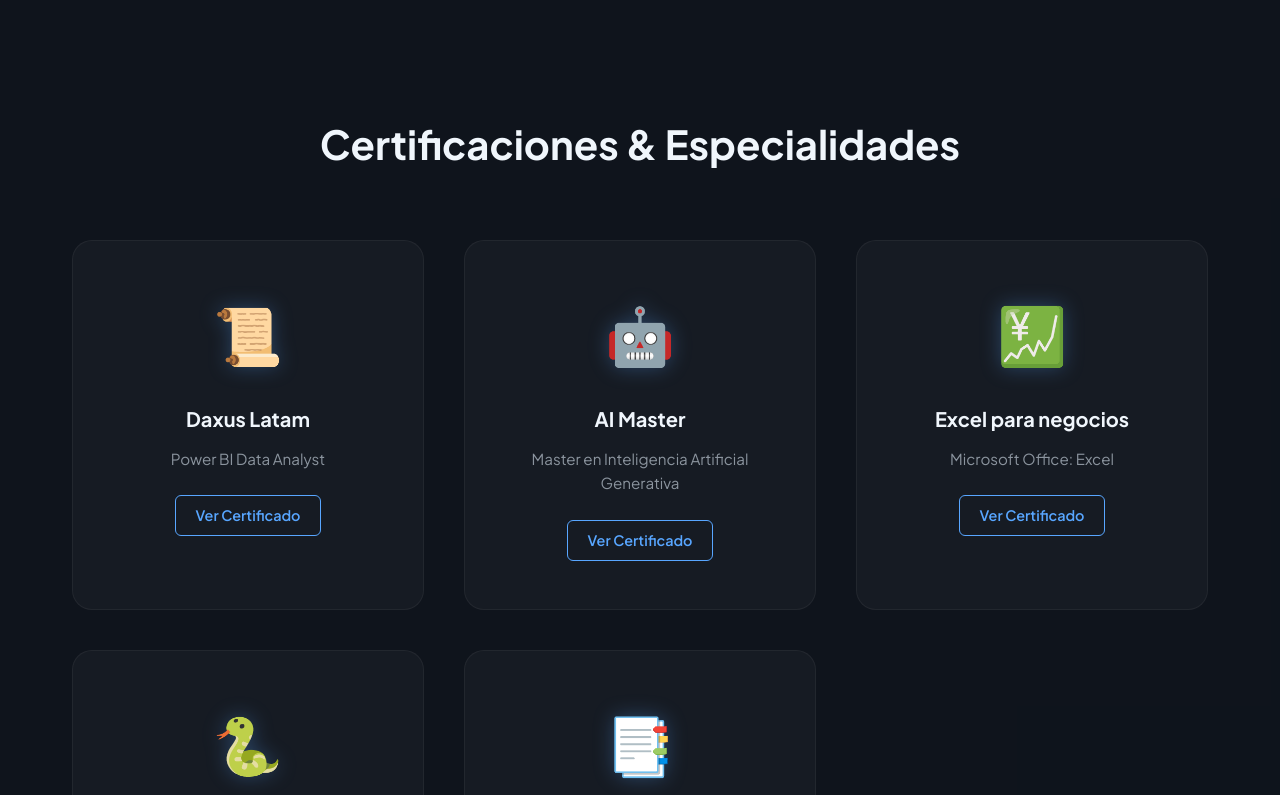
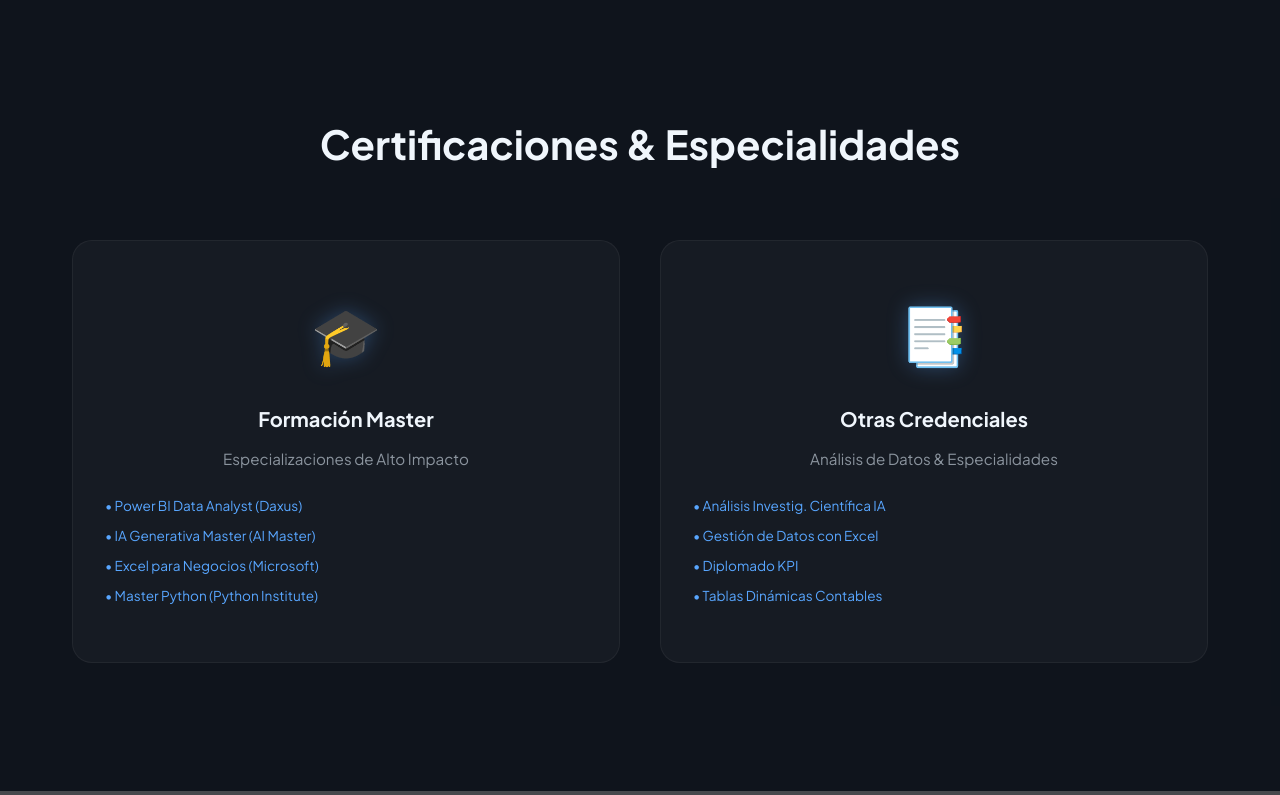
Before and after one commit to dataanalysis86powerbi-hash/Pagina-web, a Flask app: page / in a window 1280 px wide. Shown: the part 4883-5678 px from the top of the page. Run offline with Flask 3, Linux system fonts and the light colour scheme; some libraries are stand-ins or nearby versions; grey boxes are pictures that could not be loaded.

Commit message:
Unificación de diseño en Certificaciones con formato de lista profesional

```diff
--- a/templates/index.html
+++ b/templates/index.html
@@ -223,31 +223,20 @@
         <div class="container">
             <h2 class="section-title">Certificaciones & Especialidades</h2>
             <div class="cert-grid">
+                <!-- Credenciales Principales -->
                 <div class="cert-card">
-                    <div class="cert-icon">📜</div>
-                    <h3>Daxus Latam</h3>
-                    <p>Power BI Data Analyst</p>
-                    <a href="/static/Master%20Power%20BI.pdf" target="_blank" class="view-cert">Ver Certificado</a>
+                    <div class="cert-icon">🎓</div>
+                    <h3>Formación Master</h3>
+                    <p>Especializaciones de Alto Impacto</p>
+                    <div class="other-certs-list" style="margin-top: 1rem; text-align: left;">
+                        <a href="/static/Master%20Power%20BI.pdf" target="_blank" style="display: block; color: var(--accent); text-decoration: none; font-size: 0.85rem; margin-bottom: 0.5rem;">• Power BI Data Analyst (Daxus)</a>
+                        <a href="/static/Master%20Inteligencia%20Artificial.pdf" target="_blank" style="display: block; color: var(--accent); text-decoration: none; font-size: 0.85rem; margin-bottom: 0.5rem;">• IA Generativa Master (AI Master)</a>
+                        <a href="/static/Master%20Excel.pdf" target="_blank" style="display: block; color: var(--accent); text-decoration: none; font-size: 0.85rem; margin-bottom: 0.5rem;">• Excel para Negocios (Microsoft)</a>
+                        <a href="/static/Master%20Python.pdf" target="_blank" style="display: block; color: var(--accent); text-decoration: none; font-size: 0.85rem; margin-bottom: 0.5rem;">• Master Python (Python Institute)</a>
+                    </div>
                 </div>
-                <div class="cert-card">
-                    <div class="cert-icon">🤖</div>
-                    <h3>AI Master</h3>
-                    <p>Master en Inteligencia Artificial Generativa</p>
-                    <a href="/static/Master%20Inteligencia%20Artificial.pdf" target="_blank" class="view-cert">Ver
-                        Certificado</a>
-                </div>
-                <div class="cert-card">
-                    <div class="cert-icon">💹</div>
-                    <h3>Excel para negocios</h3>
-                    <p>Microsoft Office: Excel </p>
-                    <a href="/static/Master%20Excel.pdf" target="_blank" class="view-cert">Ver Certificado</a>
-                </div>
-                <div class="cert-card">
-                    <div class="cert-icon">🐍</div>
-                    <h3>Python Institute</h3>
-                    <p>Certificado Master Python Daxus Latam</p>
-                    <a href="/static/Master%20Python.pdf" target="_blank" class="view-cert">Ver Certificado</a>
-                </div>
+
+                <!-- Otras Credenciales (Ya existente con estilo de lista) -->
                 <div class="cert-card">
                     <div class="cert-icon">📑</div>
                     <h3>Otras Credenciales</h3>
```
